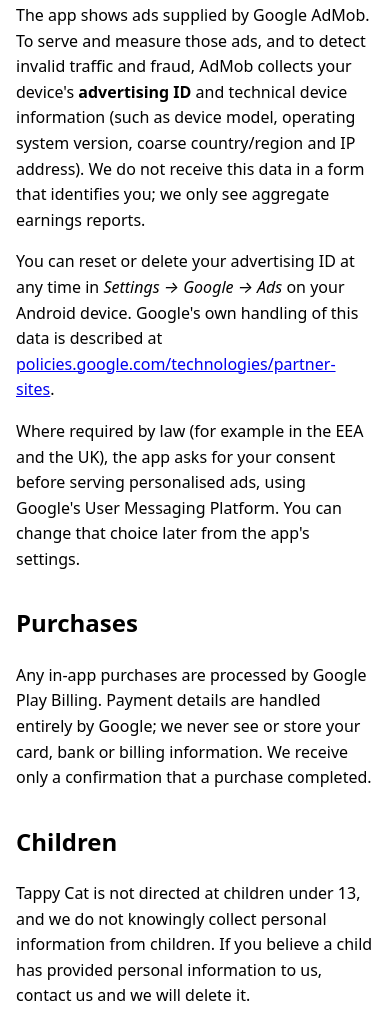
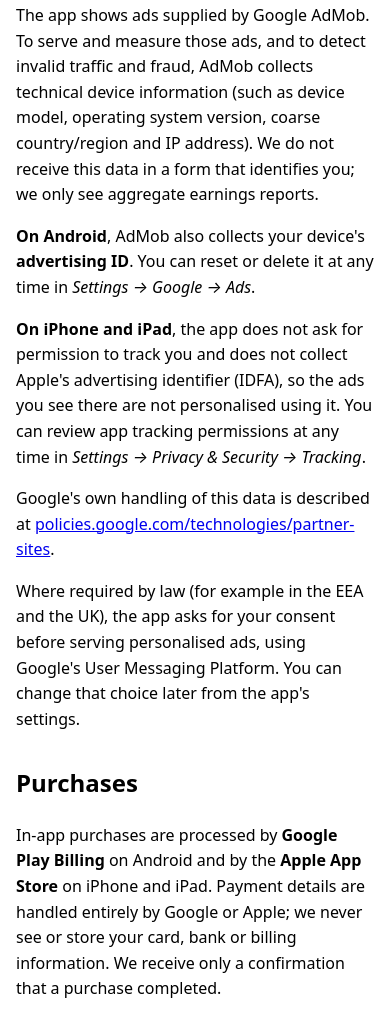
Before and after one commit to WizardVikingStudios/wizardvikingstudios.github.io, a plain HTML site: page privacy-policy.html in a window 390 px wide. Shown: the part 2667-3679 px from the top of the page. Drawn offline with Linux system fonts and the light colour scheme.

Commit message:
Privacy policy: correct ads and purchases for iOS
The policy described an Android-only app. Tappy Cat has been live on the App Store since October, and two sections were simply wrong there:

- Purchases claimed everything goes through Google Play Billing. On iPhone and iPad it goes through the Apple App Store (StoreKit).
- Advertising claimed AdMob collects the device advertising ID, and gave Android-only reset instructions. The iOS build does not ask for tracking permission and so collects no IDFA; ads there are not personalised using one.

Split both sections per platform and said so plainly.

```diff
--- a/privacy-policy.html
+++ b/privacy-policy.html
@@ -69,22 +69,26 @@ saved only in the app's own storage on your device. Uninstalling the app deletes
 
 <h2>Advertising (Google AdMob)</h2>
 <p>The app shows ads supplied by Google AdMob. To serve and measure those ads, and to detect
-invalid traffic and fraud, AdMob collects your device's <strong>advertising ID</strong> and
-technical device information (such as device model, operating system version, coarse
-country/region and IP address). We do not receive this data in a form that identifies you; we
-only see aggregate earnings reports.</p>
-<p>You can reset or delete your advertising ID at any time in
-<em>Settings &rarr; Google &rarr; Ads</em> on your Android device. Google's own handling of this
-data is described at
+invalid traffic and fraud, AdMob collects technical device information (such as device model,
+operating system version, coarse country/region and IP address). We do not receive this data
+in a form that identifies you; we only see aggregate earnings reports.</p>
+<p><b>On Android</b>, AdMob also collects your device's <strong>advertising ID</strong>. You
+can reset or delete it at any time in <em>Settings &rarr; Google &rarr; Ads</em>.</p>
+<p><b>On iPhone and iPad</b>, the app does not ask for permission to track you and does not
+collect Apple's advertising identifier (IDFA), so the ads you see there are not personalised
+using it. You can review app tracking permissions at any time in
+<em>Settings &rarr; Privacy &amp; Security &rarr; Tracking</em>.</p>
+<p>Google's own handling of this data is described at
 <a href="https://policies.google.com/technologies/partner-sites">policies.google.com/technologies/partner-sites</a>.</p>
 <p>Where required by law (for example in the EEA and the UK), the app asks for your consent
 before serving personalised ads, using Google's User Messaging Platform. You can change that
 choice later from the app's settings.</p>
 
 <h2>Purchases</h2>
-<p>Any in-app purchases are processed by Google Play Billing. Payment details are handled
-entirely by Google; we never see or store your card, bank or billing information. We receive
-only a confirmation that a purchase completed.</p>
+<p>In-app purchases are processed by <b>Google Play Billing</b> on Android and by the
+<b>Apple App Store</b> on iPhone and iPad. Payment details are handled entirely by Google or
+Apple; we never see or store your card, bank or billing information. We receive only a
+confirmation that a purchase completed.</p>
 
 <h2>Children</h2>
 <p>Tappy Cat is not directed at children under 13, and we do not knowingly collect personal
```
